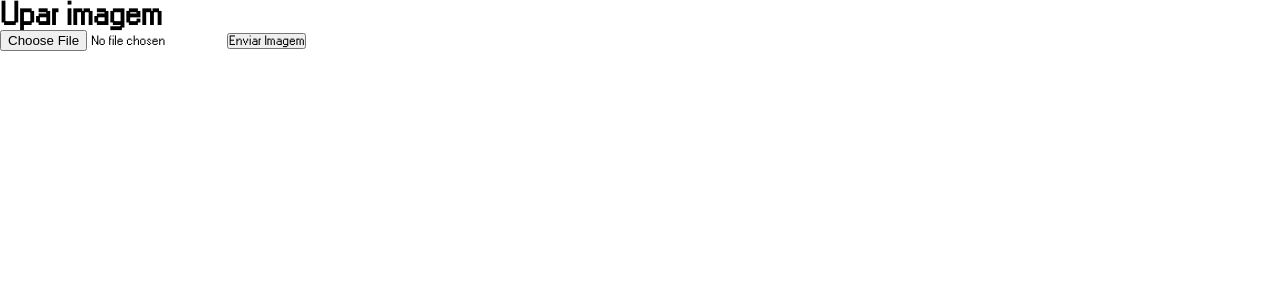
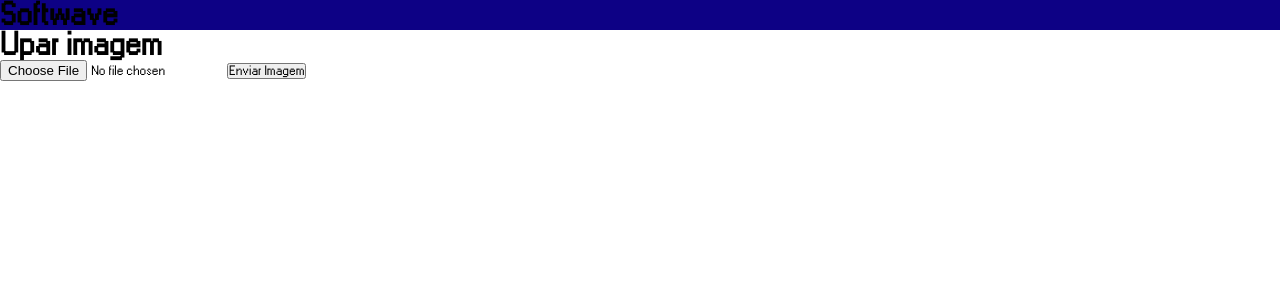
Before and after one commit to gabrielpdsilva/softwave, a React (Create React App) app: page / in a window 1280 px wide. Shown: the top 300 px of the page. Built offline with nearby package versions, Linux system fonts and the light colour scheme.

Commit message:
definindo as cores e usando elas com styled components

```diff
--- a/src/App.js
+++ b/src/App.js
@@ -2,13 +2,19 @@ import logo from './logo.svg';
 import './App.css';
 import FileUpload from './FileUpload';
 import GlobalFonts from './styles/fonts/fonts';
+import GlobalStyle from './GlobalStyle';
+import Header from './components/Header'
+//font:
+//https://fontsarena.com/w95fa-by-fontsarena/
 
-import GlobalStyle from './GlobalStyle';
+//util:
+//https://dev.to/alaskaa/how-to-import-a-web-font-into-your-react-app-with-styled-components-4-1dni
 
 function App() {
   return (
     <div>
       <header>
+        <Header/>
         <FileUpload/>
         <GlobalFonts/>
         <GlobalStyle/>
--- /dev/null
+++ b/src/components/Header/index.js
@@ -0,0 +1,12 @@
+import React from 'react';
+import {Container} from './styles';
+
+const Header = () => {
+    return (
+        <Container>
+            <h1>Softwave</h1>
+        </Container>
+    )
+}
+
+export default Header;
--- /dev/null
+++ b/src/components/Header/styles.js
@@ -0,0 +1,8 @@
+import styled from 'styled-components';
+import COLORS from '../../styles/colors'
+
+export const Container = styled.div`
+    display: flex;
+    align-items: center;
+    background: ${COLORS.azulEscuro};
+`;
--- a/src/styles/colors.js
+++ b/src/styles/colors.js
@@ -1,6 +1,11 @@
-export const COLORS = {
-    azulEscuro = '#0d0185',
-    verde = '#008483',
-    cinzaClaro = '#c3c3c3',
-    amarelo = '#fdfce4'
+// link util:
+// https://www.joshwcomeau.com/css/css-variables-for-react-devs/
+
+const COLORS = {
+    azulEscuro: '#0d0185',
+    verde: '#008483',
+    cinzaClaro: '#c3c3c3',
+    amarelo: '#fdfce4'
 };
+
+export default COLORS;
```
Also changed, not shown: src/GlobalStyle.js (+7 -7 lines), 1 other file (tests, documents, lock files or other folders).
